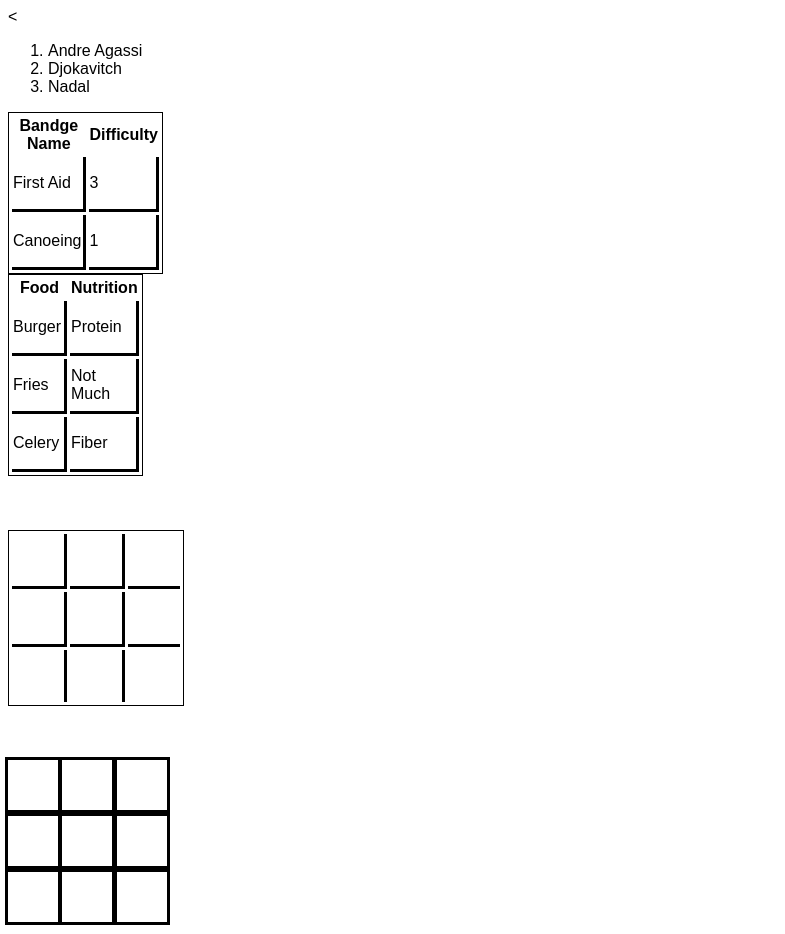
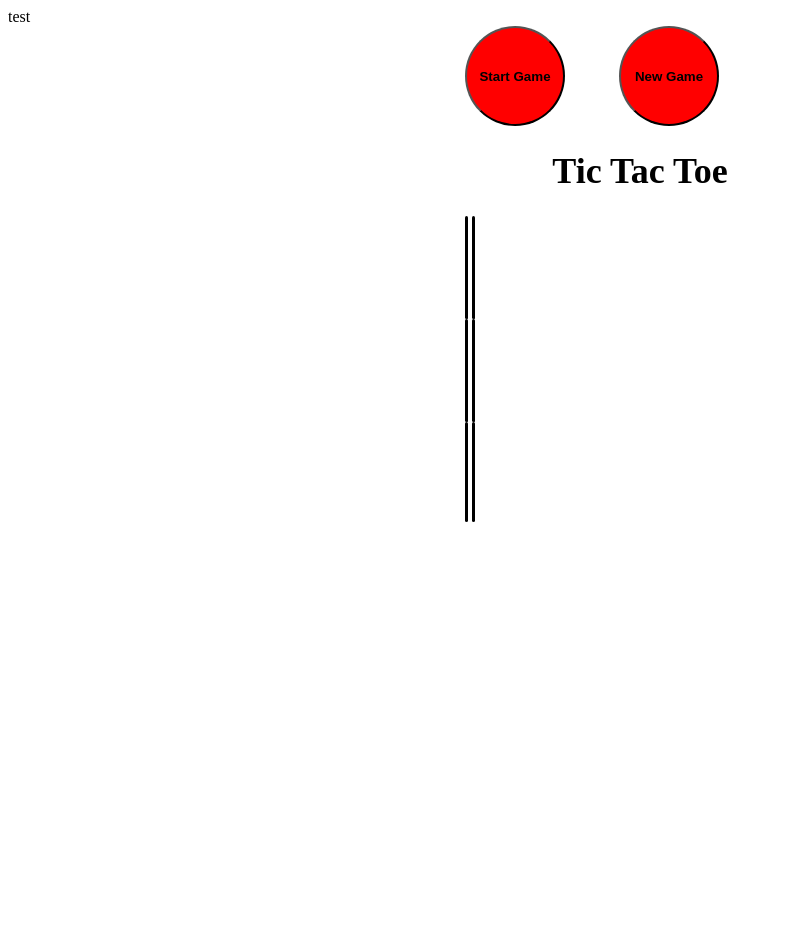
Before and after one commit to bezreyhan/TicTacToe, a plain HTML site: page index.html in a window 1280 px wide. Shown: the whole page, without its empty margins (0-785 px from the left). After the commit the page ends 800 px from the top, so only its background shows below. Drawn offline with Linux system fonts and the light colour scheme.

Commit message:
Add JS file that I forgot

```diff
--- a/index.html
+++ b/index.html
@@ -1,75 +1,35 @@
 <!DOCTYPE html>
-
-<<html>
+test
+<html>
 <head>
 	<title>Tables</title>
 	<link rel="stylesheet" type="text/css" href="style.css">
+	<script type="text/javascript" src="tictac.js"></script>
 </head>
-<body style="font-family:Arial">
-	<ol>
-		<li>Andre Agassi</li>
-		<li>Djokavitch</li>
-		<li>Nadal</li>
-	</ol>
+<body>
+	<div id="buttons">
+		<button onclick="openUp()">Start Game</button>
+		<button onclick="reset()">New Game</button>
+	</div>
+	<div id="frame">
+		<h1> Tic Tac Toe </h1>
+		<div class="row">
+			<div id="r0c0" class="box" onclick="clicked(this)">&nbsp;</div>
+			<div id="r0c1" class="box" onclick="clicked(this)">&nbsp;</div>
+			<div id="r0c2" class="box no_right" onclick="clicked(this)">&nbsp;</div>
+		</div>
 
-	<table>
-		<tr><th>Bandge Name</th><th>Difficulty</th></tr>
-		<tr><td>First Aid</td><td>3</td></tr>
-		<tr><td>Canoeing</td><td>1</td></tr>
-	</table>
+		<div class="row">
+			<div id="r1c0" class="box" onclick="clicked(this)">&nbsp;</div>
+			<div id="r1c1" class="box" onclick="clicked(this)">&nbsp;</div>
+			<div id="r1c2" class="box no_right" onclick="clicked(this)">&nbsp;</div>
+		</div>
 
-	<table>
-		<tr>
-			<th>Food</th><th>Nutrition</th>
-		</tr>
-		<tr>
-			<td>Burger</td><td>Protein</td>
-		</tr>
-		<tr>
-			<td>Fries</td><td>Not Much</td>
-		</tr>
-		<tr>
-			<td>Celery</td><td>Fiber</td>
-		</tr>
-
-	</table>
-
-<br />
-<br />
-<br />
-
-
-	<table>
-		<tr>
-			<td>&nbsp;</td>
-			<td>&nbsp;</td>
-			<td class="no_right">&nbsp;</td>
-		</tr>
-		<tr>
-			<td>&nbsp;</td>
-			<td>&nbsp;</td>
-			<td class="no_right">&nbsp;</td>
-		</tr>
-		<tr>
-			<td class="no_border">&nbsp;</td>
-			<td class="no_border">&nbsp;</td>
-			<td class="no_right no_border">&nbsp;</td>
-		</tr>
-	</table>
-
-<br />
-<br />
-<br />
-
-	<div class="row">
-	<div class="tictac"></div><div class="tictac"></div><div class="tictac"></div>
+		<div class="row">
+			<div id="r2c0" class="box no_bottom" onclick="clicked(this)">&nbsp;</div>
+			<div id="r2c1" class="box no_bottom" onclick="clicked(this)">&nbsp;</div>
+			<div id="r2c2" class="box no_right no_bottom" onclick="clicked(this)">&nbsp;</div>
+		</div>
 	</div>
-	<div class="row">
-	<div class="tictac"></div><div class="tictac"></div><div class="tictac"></div>
-	</div>
-	<div class="row">
-	<div class="tictac"></div><div class="tictac"></div><div class="tictac"></div>
-	</div>
-
 </body>
 </html>
--- a/style.css
+++ b/style.css
@@ -1,33 +1,58 @@
 
-
-table {
-	border: 1px solid black;
-	border-collapse: separate;
-	border-spacing: 3px;
+#buttons {
+	width:350px;
+	margin: 0 auto;
 }
 
-td {
-	border-right: 3px solid black;
-	border-bottom: 3px solid black;
-	width: 50px;
-	height: 50px;
+button {
+	width: 100px;
+	height: 100px;
+	border-radius: 100px;
+	background-color: red;
+	margin-right:50px;
+	font-weight: bold;
 }
 
-.no_border {
+h1 {
+	font-size: 36px;
+	text-align: center
+}
+
+#frame {
+	margin: 0 auto;
+	width: 350px;
+
+}
+
+.row div {
+	border: 3px solid black;
+	border-top: none;
+	border-left: none;
+	width: 0px;
+	height: 100px;
+	display: inline-block;
+	text-align: center;
+	font-size:56px;
+	line-height: 100px;
+	/*margin-left: -4px;*/
+	transition: width 3s, height 3s, background-color .6s;
+	border-radius: 5px;
+}
+
+div .no_bottom {
 	border-bottom: none;
 }
 
-.no_right {
+div .no_right {
 	border-right: none;
 }
 
-.tictac {
-	border: 3px solid black;
-	width: 50px;
-	height: 50px;
+
+.row div:hover {
+	background-color: #c7c7c7;
 }
 
-.row {
-	display: inline-block;
-	margin: -3px;
+img {
+	width: 100px;
+	height:100px;
 }
--- /dev/null
+++ b/tictac.js
@@ -0,0 +1,105 @@
+
+var values = [ ["","",""], ["","",""], ["","",""] ];
+//Win Logic
+	function checkCol() {
+		for (var element=0; element<values.length; element+=1) {
+			var checker = [];
+			for (var subArray=0; subArray<values.length; subArray+=1) {
+				checker.push(values[subArray][element]);
+			}
+			if (checker.join("") == ["XXX"]) {
+				console.log("X Wins");
+			}
+			else if (checker.join("") == ["OOO"]) {
+				console.log(" 0 Wins");
+			}
+
+		}
+	}
+
+	var checkRows = function() {
+		for (i=0; i<values.length; i+=1) {
+			if (values[i].join("") == "XXX") {
+				console.log("x Wins");
+			}
+			else if (values[i].join("") == ["OOO"]) {
+				console.log("O Wins");
+			}
+		}
+	};
+
+	var checkCross = function () {
+		checker = [];
+		for (var i = 0; i<values.length; i+=1) {
+			checker.push(values[i][i]);
+		}
+		if (checker.join("") == ["XXX"]) {
+			console.log("X Wins");
+		}
+		else if (checker.join("") == ["OOO"]) {
+			console.log(" 0 Wins");
+		}
+	};
+
+	var checkCross2 = function () {
+		checker = [];
+		subArray = 0;
+		for (var i=2; i>=0; i-=1) {
+			checker.push(values[subArray][i]);
+			subArray +=1;
+		}
+		if (checker.join("") == ["XXX"]) {
+			console.log("X Wins");
+		}
+		else if (checker.join("") == ["OOO"]) {
+			console.log(" 0 Wins");
+		}
+	};
+
+var symbol = "O";
+function clicked(cell) {
+	console.log(cell.innerHTML);
+	if (cell.innerHTML != "X" || cell.innerHTML != "O") {
+		//altenrante between x and o's
+		if (symbol === "O") {
+			symbol = "X";
+		}
+		else {
+			symbol = "O";
+		}
+		//populate values array with repective x's and o's
+		cellRow = cell.id.substring(1,2);
+		cellCol = cell.id.substring(3,4);
+		values[cellRow][cellCol] = symbol;
+		// Check for win
+		checkRows();
+		checkCol();
+		checkCross();
+		checkCross2();
+		//add the x or o to the respective cell
+		cell.innerHTML = symbol;
+		//change backgound color
+		cell.style.backgroundColor= "#1abc9c";
+	// cell.innerHTML = '<img src="BaggageFee.jpg"/>';
+	// cell.appendChild(img);
+	}
+}
+// img.src="BaggageFee.jpg";
+
+function openUp() {
+	boxArray = document.getElementsByClassName('box');
+	for (i=0; i<boxArray.length; i+=1) {
+		boxArray[i].style.width="100px";
+		boxArray[i].style.height="100px";
+	}
+}
+
+function reset() {
+	var cells = document.getElementsByClassName('box');
+	for (i=0; i<cells.length; i++) {
+		cells[i].style.width = "0";
+		cells[i].style.height = "0";
+		cells[i].style.backgroundColor = "white";
+		cells[i].innerHTML = "&nbsp;";
+	}
+}
```
